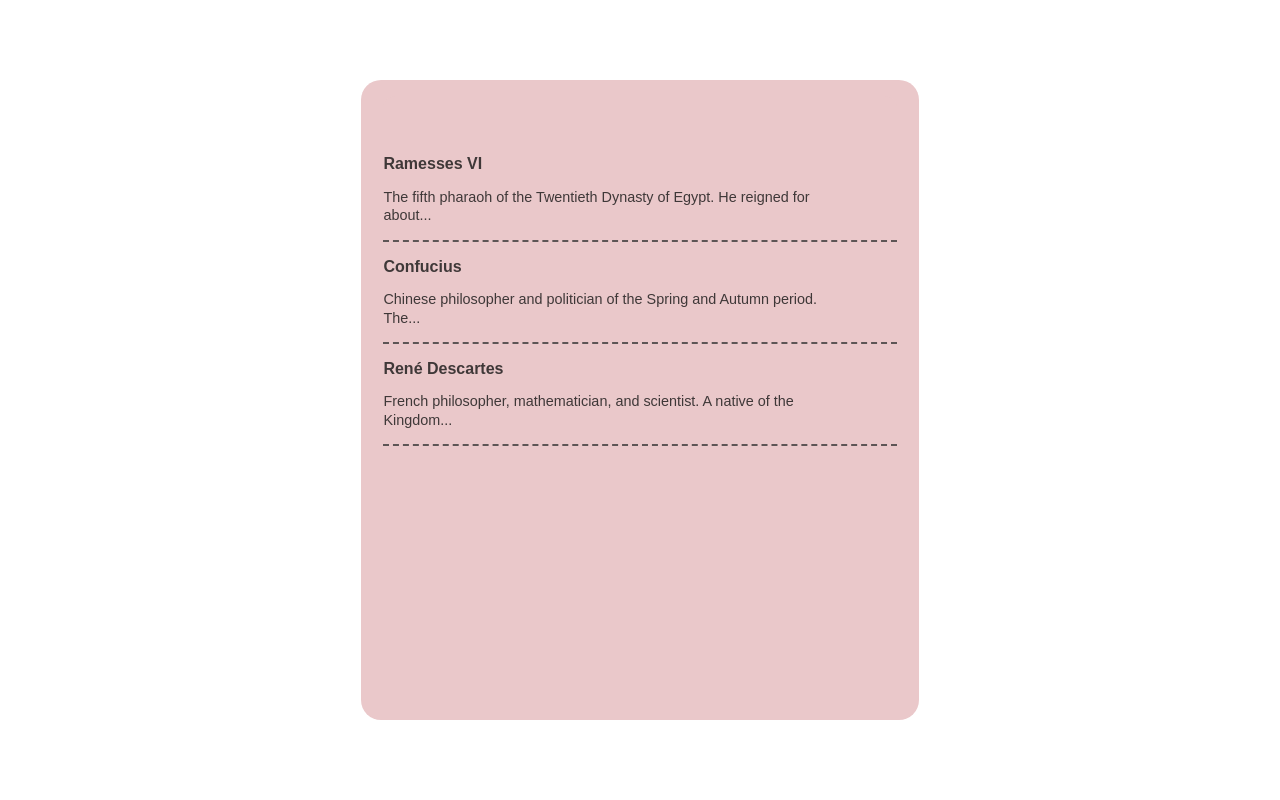
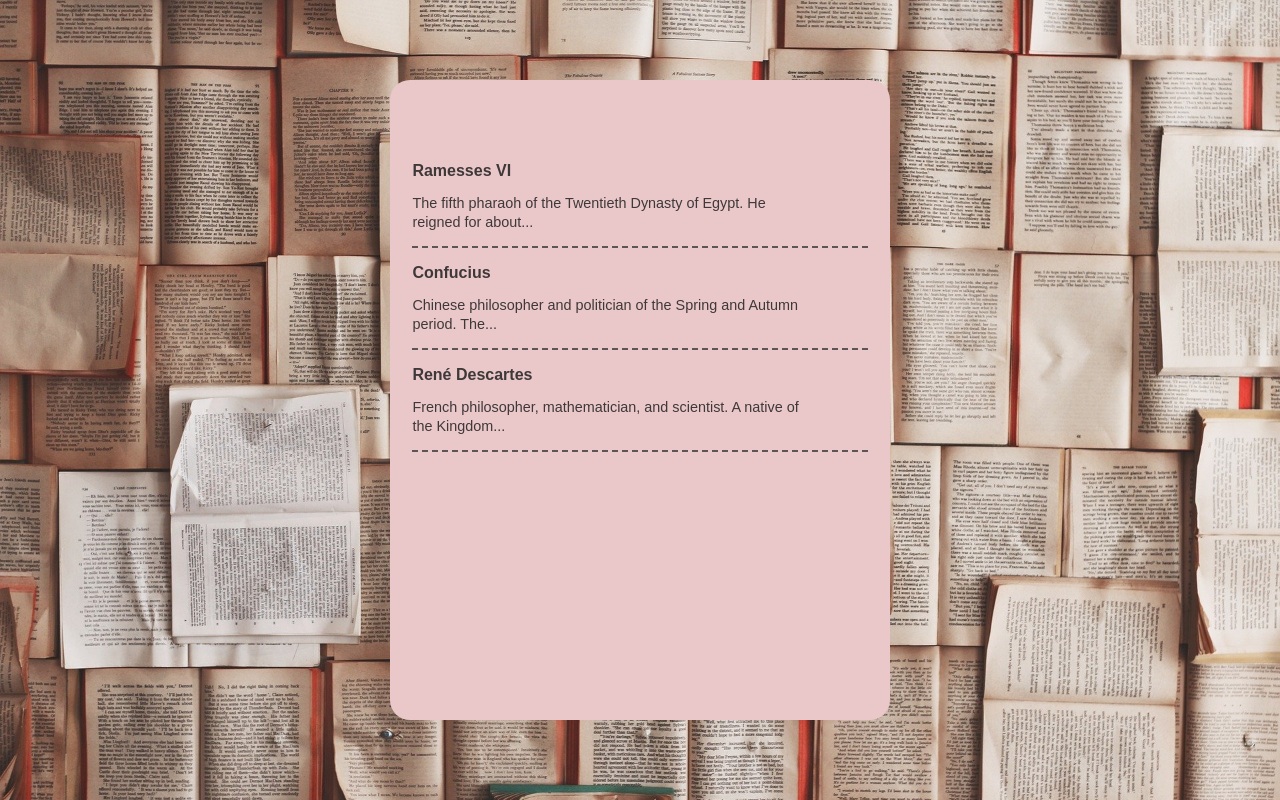
Before and after one commit to Doryski/notebook-react-app, a React app: page /notebook-react-app in a window 1280 px wide. Built offline with nearby package versions, Linux system fonts and the light colour scheme; some icons are missing; a web font is replaced by a local one.

Commit message:
removed dynamic imports and added background image

```diff
--- a/src/components/App.js
+++ b/src/components/App.js
@@ -1,31 +1,47 @@
-import React, { lazy } from 'react'
+import React from 'react'
 import { BrowserRouter, Route, Switch } from 'react-router-dom'
+import styled from 'styled-components'
 import ContextProvider from '../context'
 import Layout from '../theme/ThemeProvider'
-import { Wrapper } from '../components/StyledComponents/AppWrapper'
-import Center from '../components/StyledComponents/Center'
-import { HOME_PATH } from '../helpers/utils'
+import { ADD_NOTE, EDIT_NOTE, HOME_PATH } from '../helpers/utils'
 import EditNotePage from './EditNotePage'
 import NotesListPage from './NotesListPage'
-const AddNotePage = lazy(() =>
-	import(/* webpackChunkName: "add-note-page" */ './AddNotePage')
-)
-const NotFoundPage = lazy(() =>
-	import(/* webpackChunkName: "not-found-page" */ './NotFoundPage')
-)
+import AddNotePage from './AddNotePage'
+import NotFoundPage from './NotFoundPage'
+import bgImg from '../images/bg_img.jpg'
 
+export const BackgroundImg = styled.div`
+	height: 100vh;
+	width: 100vw;
+	display: flex;
+	background-size: cover;
+	background-image: url(${bgImg});
+`
+export const Wrapper = styled.div`
+	height: 100%;
+	min-width: 300px;
+	max-width: 500px;
+	width: 100%;
+	border-radius: unset;
+	display: flex;
+	flex-direction: column;
+	margin: auto;
+	padding: ${({ theme }) => theme.padding.large};
+	background: ${({ theme }) => theme.colors.primary};
+	color: ${({ theme }) => theme.colors.secondary};
+
+	@media (min-width: 501px) {
+		width: 80%;
+		height: 80vh;
+		border-radius: 20px;
+	}
+`
 const App = () => (
 	<ContextProvider>
 		<BrowserRouter>
 			<Layout>
-				<Wrapper>
-					<React.Suspense
-						fallback={
-							<Center>
-								<h1>Loading...</h1>
-							</Center>
-						}
-					>
+				<BackgroundImg>
+					<Wrapper className='appWrapper'>
 						<Switch>
 							<Route
 								exact
@@ -33,17 +49,17 @@ const App = () => (
 								component={NotesListPage}
 							/>
 							<Route
-								path={HOME_PATH + 'editNote/:id'}
+								path={HOME_PATH + EDIT_NOTE + '/:id'}
 								component={EditNotePage}
 							/>
 							<Route
-								path={HOME_PATH + 'addNote'}
+								path={HOME_PATH + ADD_NOTE}
 								component={AddNotePage}
 							/>
 							<Route component={NotFoundPage} />
 						</Switch>
-					</React.Suspense>
-				</Wrapper>
+					</Wrapper>
+				</BackgroundImg>
 			</Layout>
 		</BrowserRouter>
 	</ContextProvider>
```
